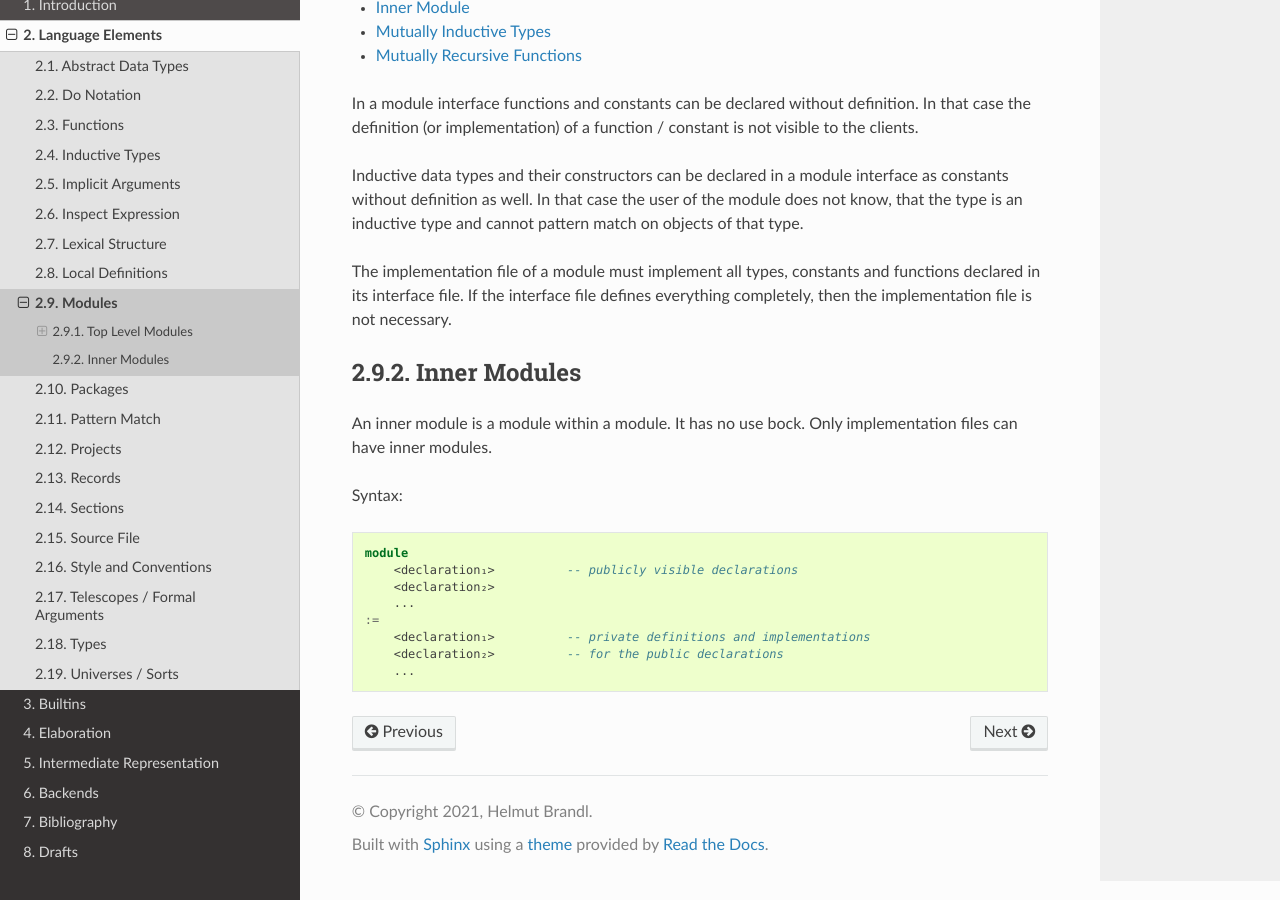
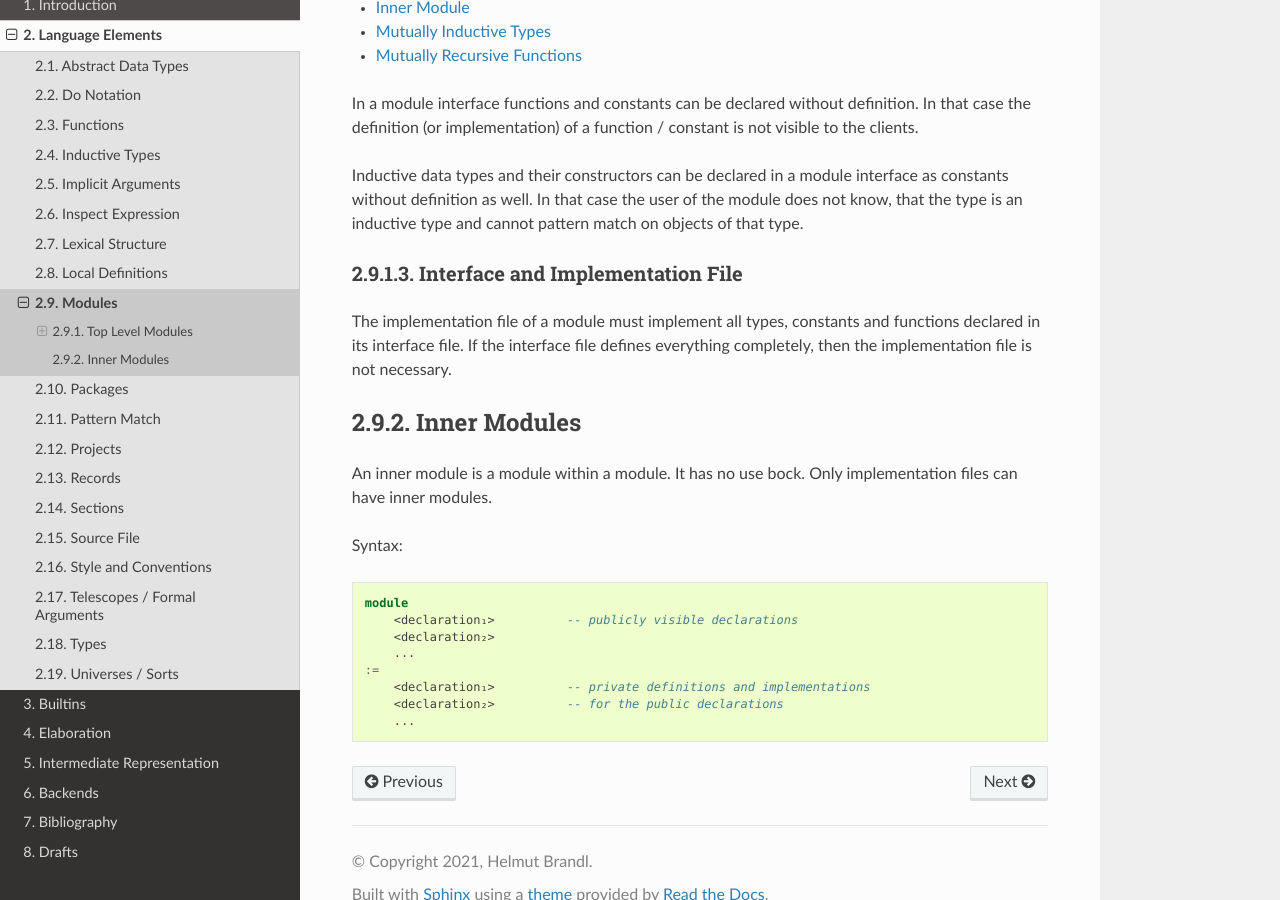
Before and after one commit to alba-lang/lang-spec, a Sphinx documentation site: the page built from sphinx/source/lang-elems/modules.rst, in a window 1280 px wide and 900 px high, scrolled down 991 px. Built offline with Sphinx 7.4.7 and the Read the Docs theme 2.0.0, drawn with Linux system fonts in a browser that asks for light colours.

Commit message:
Added a headline to 'Modules'
	modified:   sphinx/source/lang-elems/modules.rst

```diff
--- a/sphinx/source/lang-elems/modules.rst
+++ b/sphinx/source/lang-elems/modules.rst
@@ -70,6 +70,10 @@ module does not know, that the type is an inductive type and cannot pattern
 match on objects of that type.
 
 
+
+Interface and Implementation File
+--------------------------------------------------
+
 The implementation file of a module must implement all types, constants and
 functions declared in its interface file. If the interface file defines
 everything completely, then the implementation file is not necessary.
```
